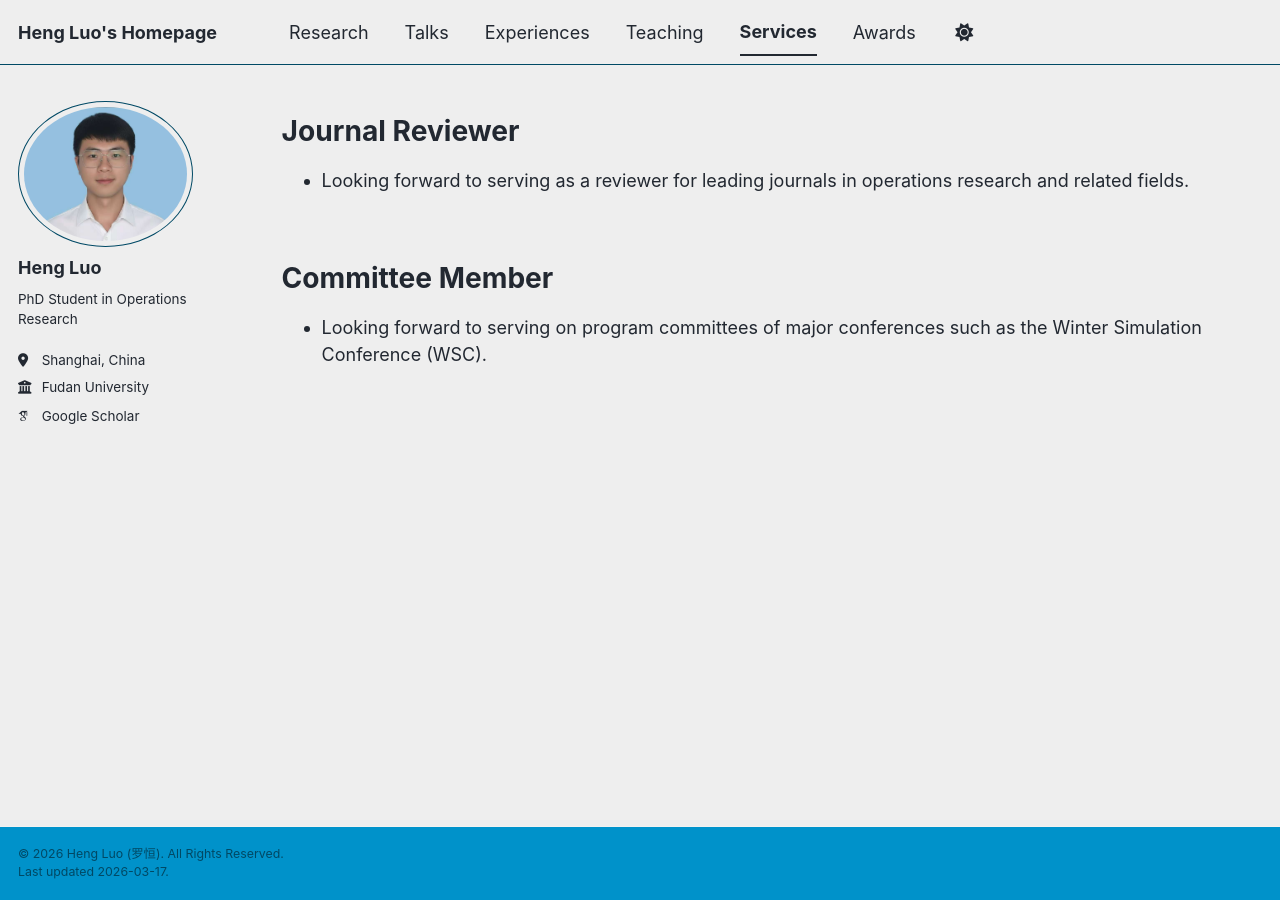
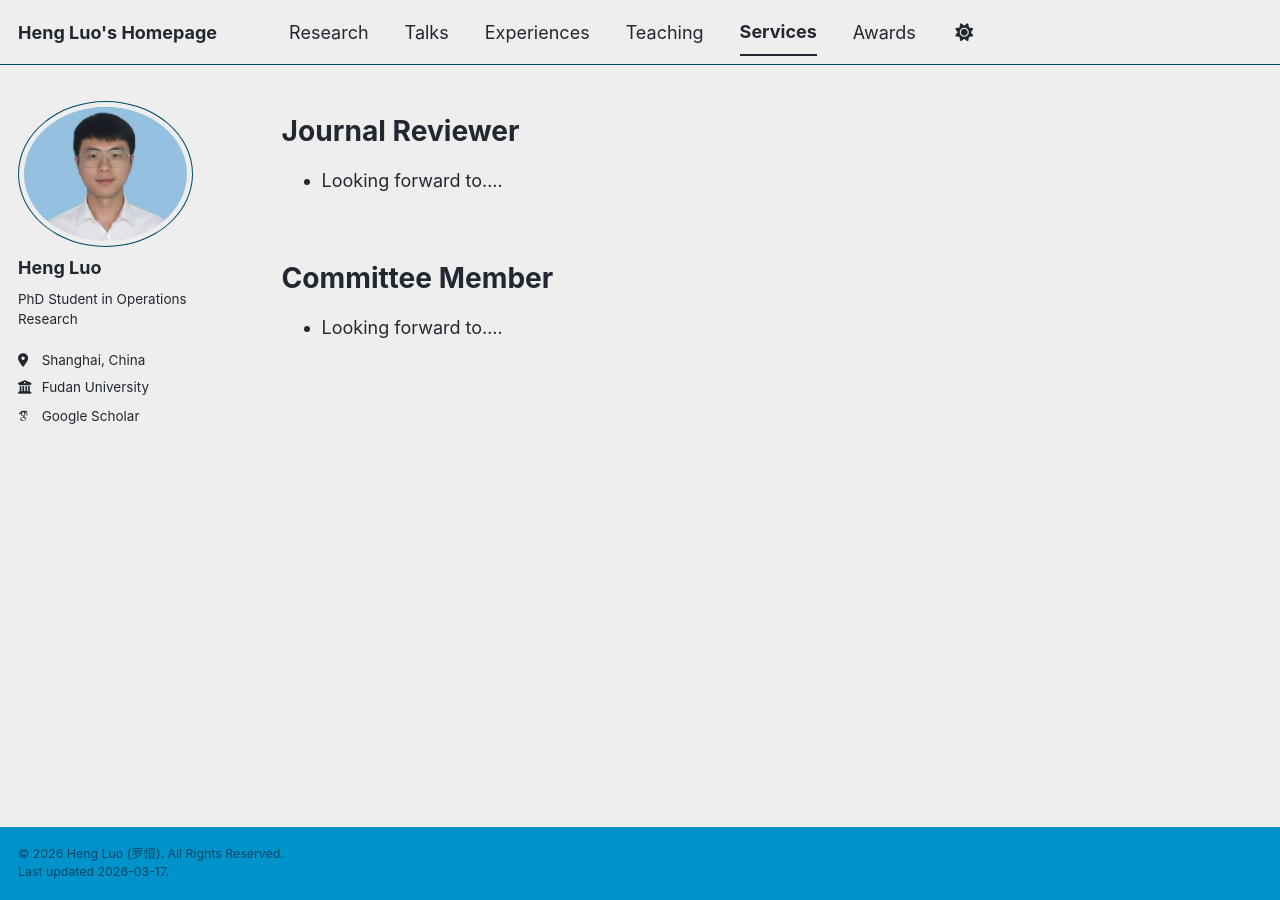
Before and after one commit to hengluosg/Heng-Luo-9527.github.io, a Jekyll site: the page built from _pages/services.md, in a window 1280 px wide. Built offline with Jekyll 4.4.1, drawn with Linux system fonts in a browser that asks for light colours; some web fonts are replaced; a script bundle is joined from its source files by our own code; library files that are not in the unit come from our copies.

```diff
--- a/_pages/services.md
+++ b/_pages/services.md
@@ -26,10 +26,10 @@ Committee Member
 
 Journal Reviewer
 ======
-* Looking forward to serving as a reviewer for leading journals in operations research and related fields.
+* Looking forward to....
 
 <br>
 
 Committee Member
 ======
-* Looking forward to serving on program committees of major conferences such as the Winter Simulation Conference (WSC).
+* Looking forward to....
```
Also changed, not shown: _pages/awards.md (deleted, +0 -26 lines).
